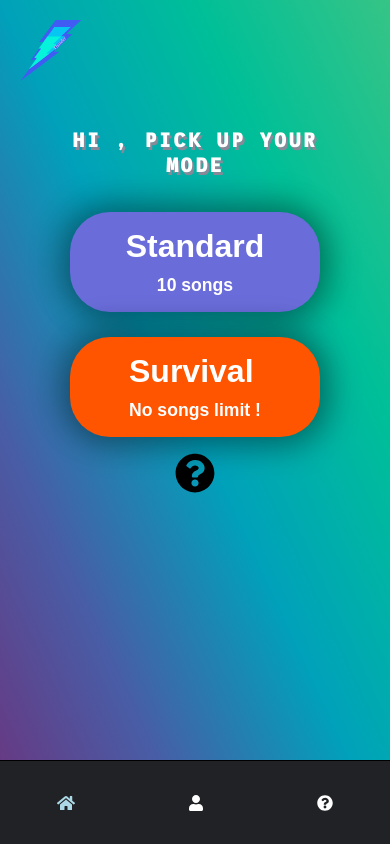
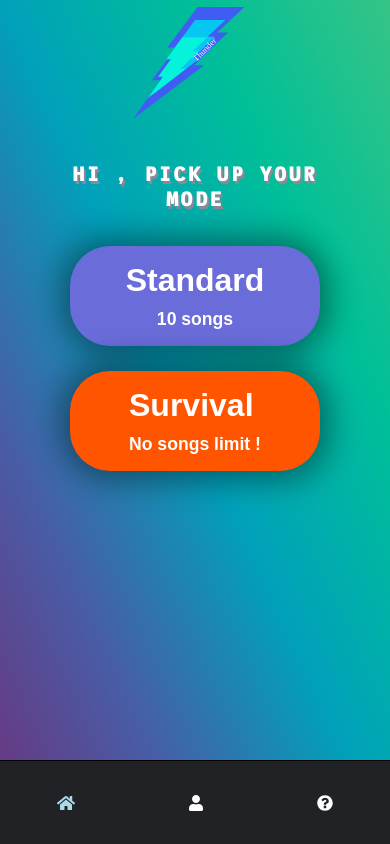
Before and after one commit to clrko/wild-thunder, a React (Create React App) app: page /mode-page/1 in a window 390 px wide. Built offline with nearby package versions, Linux system fonts and the light colour scheme; no server answers.

Commit message:
updates 13:06

```diff
--- a/src/components/pages/CountDownTimer.css
+++ b/src/components/pages/CountDownTimer.css
@@ -52,3 +52,13 @@
         stroke: red;
     }
 }
+
+@media screen and (min-width: 300px) and (max-width: 600px) {
+    .countdown-timer__circle svg {
+        transform: rotateX(180deg) rotateZ(90deg) scale(0.7);
+    }
+
+    .countdown-timer {
+        height: 80px
+    }
+}
--- a/src/components/pages/GameSessionInterface.css
+++ b/src/components/pages/GameSessionInterface.css
@@ -117,9 +117,10 @@
         background-color: #C0C0C0;
         color: #845EC2;
         font-weight: bold; */
-        font-size: 1rem;
-        width: 30px;
-        height: 30px;
+        font-size: 1.2rem;
+        width: 35px;
+        height: 35px;
+        padding: 5px;
         /* padding: 2px; */
         /* margin: 1px;
         border-radius: 4px; */
@@ -129,14 +130,14 @@
         /* background: white;
         color: #845EC2;
         font-weight: bold; */
-        font-size: 1rem;
+        font-size: 1.1rem;
     }
 
     .buttonLetter, .correctionButton {
         border-radius: 4px;
         margin: 1px;
-        width: 30px;
-        height: 30px;
+        width: 35px;
+        height: 35px;
     }
 
     .userInput {
@@ -170,4 +171,8 @@
     .faQuestionCircle {
         display: none;
     }
+
+    .interface-container{
+        margin-top: 6%;
+    }
 }
--- a/src/components/pages/ModePage.css
+++ b/src/components/pages/ModePage.css
@@ -56,9 +56,14 @@
     .main-rule-open-btn {
         font-size: 2.5rem;
         margin: 0 auto;
+        margin-top: 8%;
     }
 
     .modal-content {
         background: #36393F;
     }
+
+    .main-rule-open-btn {
+        display: none;
+    }
 }
--- a/src/components/pages/ModePageChoice.css
+++ b/src/components/pages/ModePageChoice.css
@@ -39,4 +39,8 @@
   .modePage-list {
     margin-top: 6%;
   }
+
+  .modePage-title {
+    margin-top: 8%;
+  }
 }
--- a/src/components/pages/ModePageMainRules.css
+++ b/src/components/pages/ModePageMainRules.css
@@ -1,5 +1,6 @@
 .rules_wrapper {
     display: block;
+    background-color:#36393F;
 }
 
 .rules_container {
@@ -86,3 +87,13 @@
         display:none;
     }
 }
+
+@media screen and (min-width: 300px) and (max-width: 469px) {
+    #rules_thunder {
+        margin-top: 10%;
+    }
+
+    .rules_container h1 {
+        margin-top: 8%;
+    }
+}
--- a/src/components/shared/MainLogo.css
+++ b/src/components/shared/MainLogo.css
@@ -16,12 +16,14 @@
 .mainLogo {
     /* height: 40px;
     width: 40px; */
-    margin: auto 0;
+    /* margin: auto 0; */
+    /* margin: 0 auto;
+    align-self: center; */
 }
 
-@media screen and (min-width: 300px) and (max-width: 600px) {
+@media screen and (min-width: 300px) and (max-width: 600px) { */
     .mainLogo {
-        height: 100px;
-        width: 100px;
+        height: 120px;
+        width: 120px;
     }
 }
--- a/src/components/shared/MainLogo.js
+++ b/src/components/shared/MainLogo.js
@@ -41,9 +41,9 @@ class MainLogo extends Component {
     render() {
         return (
             <NavLink to={this.state.loggedIn? {pathname: `/mode-page/${this.state.username}`, username:this.state.username} : {pathname: "/"}}>
-                <div className="mainLogo-container">
+                {/* <div className="mainLogo-container"> */}
                     <img className="mainLogo" src={logo} alt="Logo of the application" />
-                </div>
+                {/* </div> */}
             </NavLink>
         )
     }
--- a/src/components/shared/Navbar.css
+++ b/src/components/shared/Navbar.css
@@ -4,6 +4,13 @@
     box-sizing: border-box;
     list-style: none;
     text-decoration: none;
+}
+
+.nav-links-wrapper {
+    /* width: 50%; */
+    /* margin-right: 100px; */
+    /* display: flex;
+    justify-content: flex-end; */
 }
 
 .nav-title {
@@ -69,7 +76,7 @@
         display: flex;
         justify-content: center;
         align-items: center;
-        /* width: 100%; */
+        width: 100%;
         /* min-height: 8vh; */
         /* background-color:  #202225; */
     }
@@ -77,12 +84,24 @@
     .nav-links-wrapper {
         /* width: 50%; */
         /* margin-right: 100px; */
-        display: flex;
-        justify-content: flex-end;
+        /* display: flex;
+        justify-content: flex-end; */
     }
 
     .nav-container ul {
+        /* display: flex;
+        justify-content: center; */
+        /* z-index: 1;
+        float: right; */
+    }
+}
+
+
+@media screen and (min-width: 300px) and (max-width: 469px) {
+    .nav-container {
         display: flex;
+        justify-content: center;
+        align-items: center;
+        width: 100%;
     }
-
 }
```
